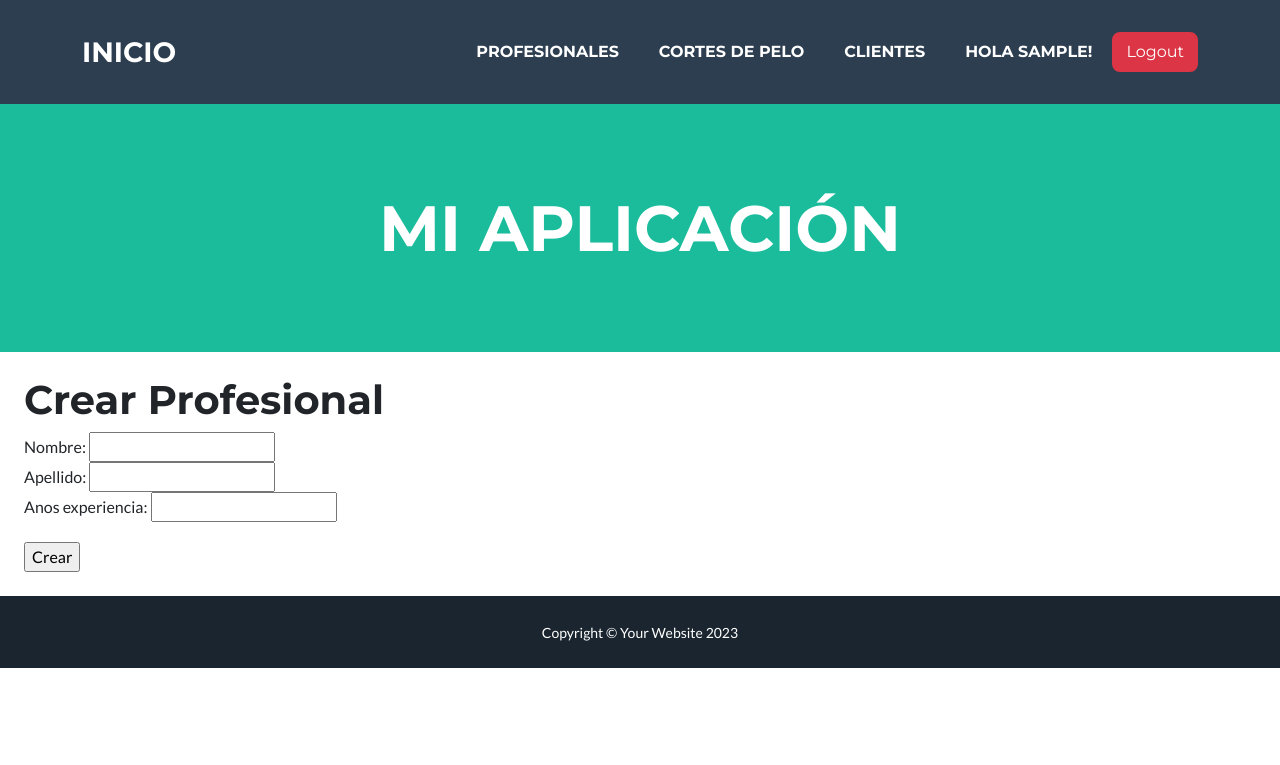
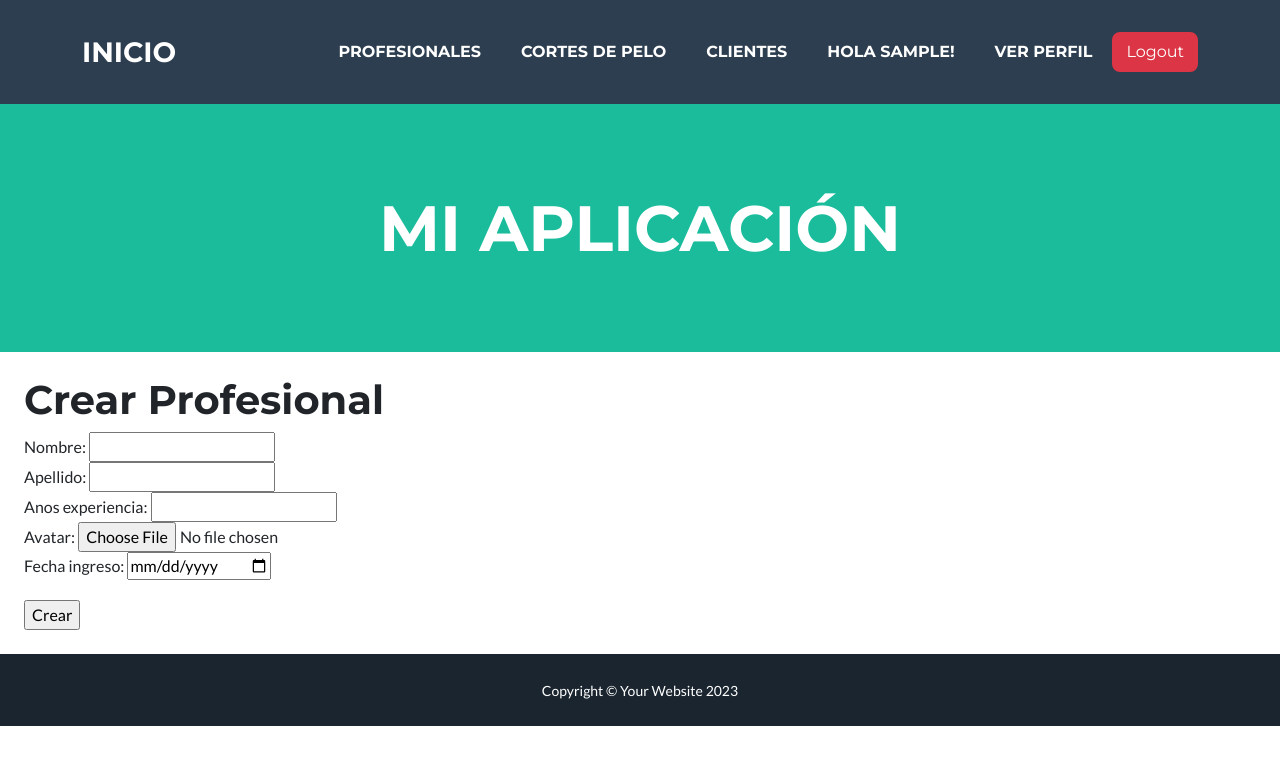
Before and after one commit to valebura/Buratto-TuPrimeraPagina, a Django app: page /profesionales/crear in a window 1280 px wide. Shown: the top 765 px of the page. Run offline with Django 5.2, Linux system fonts and the light colour scheme; the visitor is signed in with stand-in values (Sample User, id 1); data that the repository does not hold is empty; some libraries are stand-ins or nearby versions.

Commit message:
Código faltante para la entrega

```diff
--- a/home/forms.py
+++ b/home/forms.py
@@ -1,9 +1,20 @@
 from django import forms
+from home.models import Profesional
 
 class CreacionProfesional(forms.Form):
     nombre = forms.CharField(max_length=50, required=True)
     apellido = forms.CharField(max_length=50, required=True)
     anos_experiencia = forms.IntegerField(required=True)
+    avatar = forms.ImageField(required=False)
+    fecha_ingreso = forms.DateField(required=False, widget=forms.DateInput(attrs={'type': 'date'}))
+
+class FormularioModificarProfesional(forms.ModelForm):
+    class Meta:
+        model = Profesional
+        fields = ["nombre", "apellido", "anos_experiencia", "avatar", "fecha_ingreso"]
+        widgets = {
+            'fecha_ingreso': forms.DateInput(attrs={'type': 'date'}),
+        }
 
 class CreacionCortePelo(forms.Form):
     nombre = forms.CharField(max_length=50, required=True)
--- a/home/models.py
+++ b/home/models.py
@@ -4,6 +4,8 @@ class Profesional(models.Model):
     nombre = models.CharField(max_length=50)
     apellido = models.CharField(max_length=50)
     anos_experiencia = models.IntegerField()
+    avatar = models.ImageField(upload_to="profesionales", null=True, blank=True)
+    fecha_ingreso = models.DateField(null=True, blank=True)
 
     def __str__(self):
         unidad = "Año" if self.anos_experiencia == 1 else "Años"
--- a/home/templates/profesionales/crear_profesional.html
+++ b/home/templates/profesionales/crear_profesional.html
@@ -2,7 +2,7 @@
 
 {% block contenido %}
 <h1>Crear Profesional</h1>
-<form action="{% url "crear_profesional" %}" method="POST">
+<form action="{% url "crear_profesional" %}" method="POST" enctype="multipart/form-data">
     {% csrf_token %}
     {{formulario}}
     <input type="submit" value="Crear" style="margin-top: 20px">
--- a/home/templates/profesionales/detalle_profesional.html
+++ b/home/templates/profesionales/detalle_profesional.html
@@ -5,4 +5,6 @@
 <p>Nombre: {{ profesional.nombre }}</p>
 <p>Apellido: {{ profesional.apellido }}</p>
 <p>Años de experiencia: {{ profesional.anos_experiencia }}</p>
+<p>Fecha de ingreso: {{ profesional.fecha_ingreso | date:"d/m/Y" }}</p>
+<p>Avatar: <img src={{ profesional.avatar.url }} alt="" height="100px"></p>
 {% endblock contenido %}
--- a/home/templates/profesionales/modificar_profesional.html
+++ b/home/templates/profesionales/modificar_profesional.html
@@ -2,7 +2,7 @@
 
 {% block contenido %}
 <h1>Modificar {{ profesional.nombre }} {{ profesional.apellido }}</h1>
-<form action="{% url "modificar_profesional" profesional.id %}" method="POST">
+<form action="{% url "modificar_profesional" profesional.id %}" method="POST" enctype="multipart/form-data">
     {% csrf_token %}
     {{form}}
     <input type="submit" value="Modificar">
--- a/home/urls.py
+++ b/home/urls.py
@@ -5,6 +5,8 @@ from home.views import (
     crear_corte_pelo, DetalleCortePelo, ModificarCortePelo, EliminarCortePelo, listado_cortes_pelo,
     crear_cliente, DetalleCliente, ModificarCliente, EliminarCliente, listado_clientes
 )
+from django.conf.urls.static import static
+from django.conf import settings
 
 urlpatterns = [
     path('', inicio, name='inicio'),
@@ -29,4 +31,4 @@ urlpatterns = [
     path('clientes/<int:pk>', DetalleCliente.as_view(), name='detalle_cliente'),
     path('clientes/<int:pk>/modificar', ModificarCliente.as_view(), name='modificar_cliente'),
     path('clientes/<int:pk>/eliminar', EliminarCliente.as_view(), name='eliminar_cliente'),
-]
+] + static(settings.MEDIA_URL, document_root=settings.MEDIA_ROOT)
--- a/home/views.py
+++ b/home/views.py
@@ -1,6 +1,6 @@
 from django.shortcuts import render, redirect
 from django.http import HttpResponse
-from home.forms import CreacionProfesional, CreacionCortePelo, CreacionCliente
+from home.forms import CreacionProfesional, CreacionCortePelo, CreacionCliente, FormularioModificarProfesional
 from home.models import Profesional, CortePelo, Cliente
 from django.views.generic.detail import DetailView
 from django.views.generic.edit import UpdateView, DeleteView
@@ -18,24 +18,31 @@ def inicio(request):
 def crear_profesional(request):
 
     if request.method == "POST":
-        formulario = CreacionProfesional(request.POST)
+        formulario = CreacionProfesional(request.POST, request.FILES)
         if formulario.is_valid():
             info = formulario.cleaned_data
-            profesional = Profesional(nombre=info.get('nombre'), apellido=info.get('apellido'), anos_experiencia=info.get('anos_experiencia'))
+            profesional = Profesional(
+                nombre = info.get('nombre'),
+                apellido = info.get('apellido'),
+                anos_experiencia = info.get('anos_experiencia'),
+                avatar = info.get('avatar'),
+                fecha_ingreso = info.get('fecha_ingreso')
+            )
             profesional.save()
             return redirect('listado_profesionales')
     else:
         formulario = CreacionProfesional()
 
     return render(request, 'profesionales/crear_profesional.html', {'formulario': formulario})
+
 class DetalleProfesional(DetailView):
     model = Profesional
     template_name = "profesionales/detalle_profesional.html"
 
 class ModificarProfesional(LoginRequiredMixin, UpdateView):
     model = Profesional
+    form_class = FormularioModificarProfesional
     template_name = "profesionales/modificar_profesional.html"
-    fields = ["nombre", "apellido", "anos_experiencia"]
     success_url = reverse_lazy("listado_profesionales")
 
 class EliminarProfesional(LoginRequiredMixin, DeleteView):
--- a/templates/base.html
+++ b/templates/base.html
@@ -1,32 +1,3 @@
-{% comment %} <!DOCTYPE html>
-<html lang="es">
-    <head>
-        <meta charset="UTF-8">
-        <meta name="viewport" content="width=device-width, initial-scale=1.0">
-        <title>Peluquería & Barbería</title>
-    </head>
-    <body>
-        <nav>
-            <a style="margin-right: 10px" href="{% url "inicio" %}">Inicio</a>
-            <a style="margin-right: 10px" href="{% url "listado_profesionales" %}">Profesionales</a>
-            <a style="margin-right: 10px" href="{% url "listado_cortes_pelo" %}">Cortes de Pelo</a>
-            <a style="margin-right: 10px" href="{% url "listado_clientes" %}">Clientes</a>
-            {% if request.user.is_authenticated %}
-            <span>Usuario: {{request.user.username}}</span>
-            <form action={% url "logout" %} method="POST">
-                {% csrf_token%}
-                <input type="submit" value="Logout">
-            </form>
-            {% else %}
-            <a style="margin-right: 10px" href="{% url "registro" %}">Registrarse</a>
-            <a style="margin-right: 10px" href="{% url "login" %}">Login</a>
-            {% endif %}
-        </nav>
-        {% block contenido %}{% endblock contenido %}
-    </body>
-</html> {% endcomment %}
-
-
 <!DOCTYPE html>
 <html lang="en">
     {% load static %}
@@ -69,6 +40,7 @@
                                 Hola {{request.user.username}}!
                             </a>
                         </li>
+                        <li class="nav-item mx-0 mx-lg-1"><a class="nav-link py-3 px-0 px-lg-3 rounded" href="{% url 'ver_perfil' %}">Ver Perfil</a></li>
                         <form action={% url "logout" %} method="POST">
                             {% csrf_token%}
                             <input class="btn btn-danger mt-2" type="submit" value="Logout">
--- a/usuarios/forms.py
+++ b/usuarios/forms.py
@@ -19,7 +19,8 @@ class FormularioEdicionPerfil(UserChangeForm):
     first_name = forms.CharField(label="Nombre", required=True)
     last_name = forms.CharField(label="Apellido", required=True)
     avatar = forms.ImageField(required=False)
+    fecha_nacimiento = forms.DateField(required=False, widget=forms.DateInput(attrs={'type': 'date'}))
 
     class Meta:
         model = User
-        fields = ["email", "first_name", "last_name", "avatar"]
+        fields = ["email", "first_name", "last_name", "avatar", "fecha_nacimiento"]
--- a/usuarios/models.py
+++ b/usuarios/models.py
@@ -4,3 +4,4 @@ from django.contrib.auth.models import User
 class InfoExtra(models.Model):
     user = models.OneToOneField(User, on_delete=models.CASCADE)
     avatar = models.ImageField(upload_to="avatares", null=True, blank=True)
+    fecha_nacimiento = models.DateField(null=True, blank=True)
--- a/usuarios/urls.py
+++ b/usuarios/urls.py
@@ -1,5 +1,5 @@
 from django.urls import path
-from usuarios.views import login, registro, editar_perfil
+from usuarios.views import login, registro, editar_perfil, ver_perfil
 from django.contrib.auth.views import LogoutView
 
 urlpatterns = [
@@ -7,4 +7,5 @@ urlpatterns = [
     path('logout', LogoutView.as_view(template_name='usuarios/logout.html'), name='logout'),
     path('registro', registro, name='registro'),
     path('perfil/editar', editar_perfil, name='editar_perfil'),
+    path('perfil', ver_perfil, name='ver_perfil'),
 ]
```
Also changed, not shown: usuarios/templates/usuarios/ver_perfil.html (added, +16 -0 lines), usuarios/views.py (+18 -1 lines), home/migrations/0004_profesional_avatar.py (added), home/migrations/0005_profesional_fecha_ingreso.py (added), usuarios/migrations/0002_infoextra_fecha_nacimiento.py (added).
